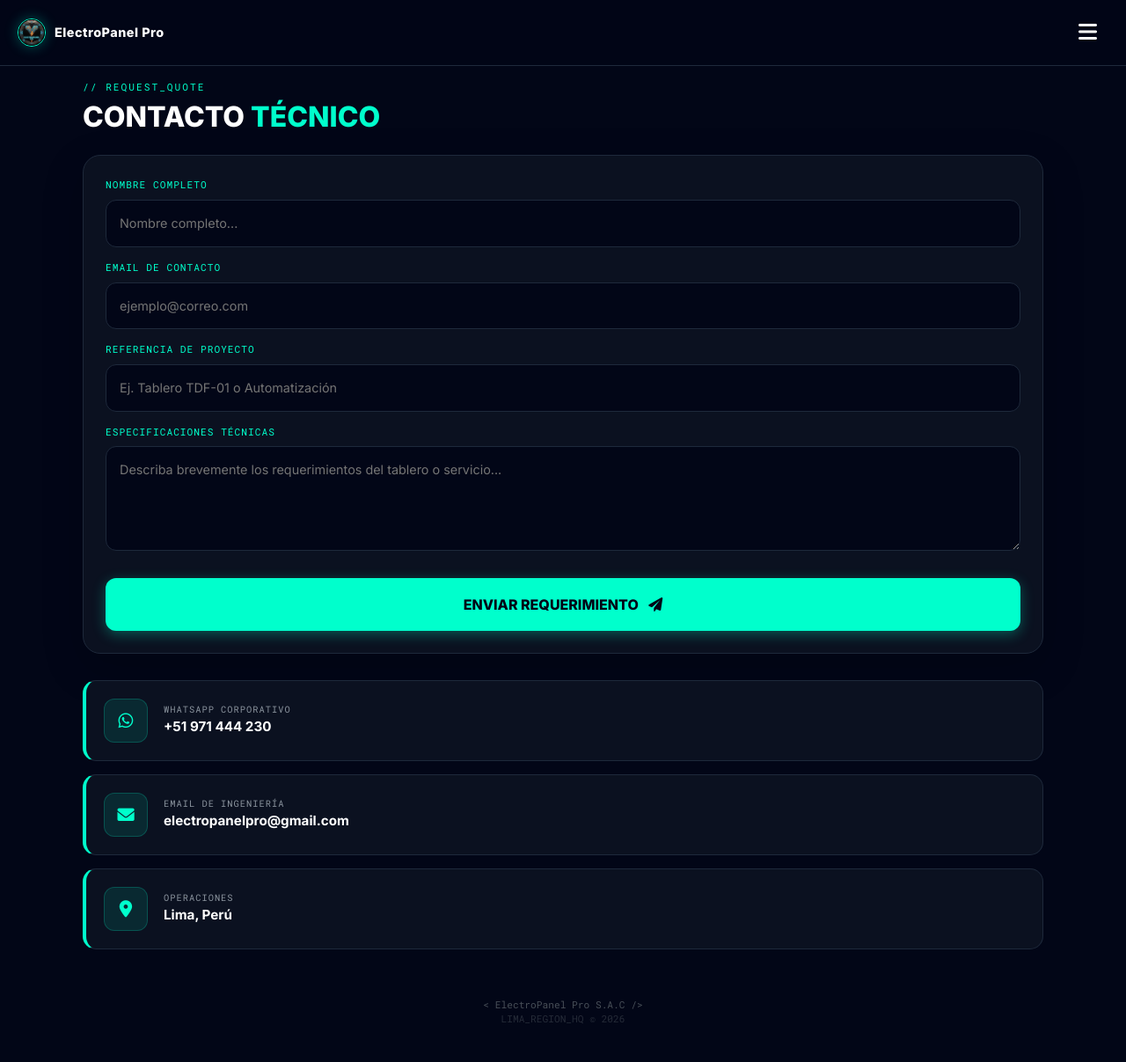
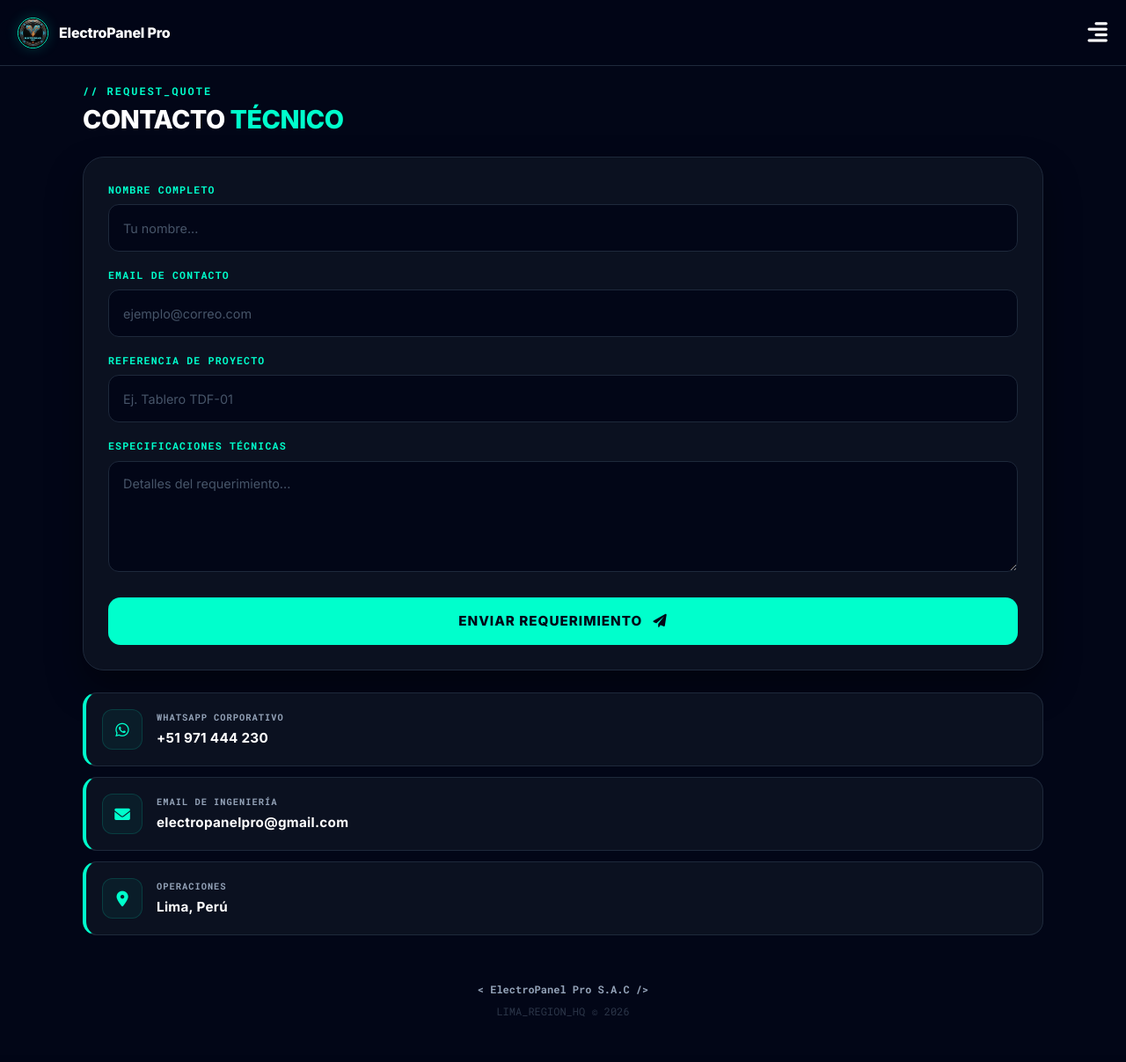
Before and after one commit to electropanelpro-cpu/catalogo-vpanel, a Flask app: template templates/contacto_celular.html in a window 1280 px wide. Shown: the whole page at 88% size. After the commit the page ends 1155 px from the top, so only its background shows below. Run offline with Flask 3, Linux system fonts and the light colour scheme; the template is opened without the code that fills it, so the values that code supplies are empty.

Commit message:
mejorando

```diff
--- a/templates/contacto_celular.html
+++ b/templates/contacto_celular.html
@@ -3,147 +3,160 @@
 <head>
     <meta charset="UTF-8">
     <meta name="viewport" content="width=device-width, initial-scale=1.0, maximum-scale=1.0, user-scalable=no">
-    <title>Contacto | V-Panel Pro</title>
-    <link href="https://fonts.googleapis.com/css2?family=Inter:wght@400;600;700;800&family=Roboto+Mono&display=swap" rel="stylesheet">
+    <title>Contacto | ElectroPanel Pro</title>
+    <link href="https://fonts.googleapis.com/css2?family=Inter:wght@400;500;600;700;800&family=Roboto+Mono:wght@400;500;700&display=swap" rel="stylesheet">
     <link href="https://cdn.jsdelivr.net/npm/bootstrap@5.3.0/dist/css/bootstrap.min.css" rel="stylesheet">
     <link rel="stylesheet" href="https://cdnjs.cloudflare.com/ajax/libs/font-awesome/6.0.0/css/all.min.css">
 
     <style>
         :root {
-            --bg-dark: #020617; /* Azul Noche unificado */
+            --bg-dark: #020617;
             --card-bg: #0b1120;
             --border-color: #1e293b;
-            --accent-blue: #00ffcc; /* Cian Eléctrico */
-            --accent-green: #00ffcc;
+            --accent-blue: #00ffcc;
+            --text-gray: #94a3b8;
         }
 
         body {
             background-color: var(--bg-dark);
-            color: #c9d1d9;
+            color: #f8fafc;
             font-family: 'Inter', sans-serif;
-            padding-top: 85px;
+            padding-top: 90px;
+            -webkit-font-smoothing: antialiased;
+            -moz-osx-font-smoothing: grayscale;
         }
 
         /* --- NAVBAR --- */
         .navbar-mobile {
             position: fixed; top: 0; left: 0; width: 100%; height: 75px;
-            background: rgba(2, 6, 23, 0.95); backdrop-filter: blur(10px);
+            background: rgba(2, 6, 23, 0.9); backdrop-filter: blur(12px);
             border-bottom: 1px solid var(--border-color);
             display: flex; align-items: center; justify-content: space-between;
             padding: 0 20px; z-index: 1000;
         }
 
         .navbar-logo-small {
-            height: 32px; width: 32px;
+            height: 35px; width: 35px;
             border-radius: 50%;
             border: 1.5px solid var(--accent-blue);
-            box-shadow: 0 0 15px rgba(0, 255, 204, 0.3);
+            box-shadow: 0 0 15px rgba(0, 255, 204, 0.2);
             object-fit: cover;
-            background: var(--bg-dark);
         }
 
         /* --- MENÚ LATERAL --- */
         .menu-overlay {
             position: fixed; top: 0; right: -100%; width: 100%; height: 100%;
             background: rgba(2, 6, 23, 0.98); z-index: 2000;
-            transition: 0.4s cubic-bezier(0.4, 0, 0.2, 1); padding: 30px;
-            border-left: 1px solid var(--border-color);
+            transition: 0.4s cubic-bezier(0.4, 0, 0.2, 1); padding: 40px 30px;
         }
         .menu-overlay.active { right: 0; }
 
-        .menu-links { display: flex; flex-direction: column; gap: 15px; margin-top: 50px; }
+        .menu-links { display: flex; flex-direction: column; gap: 12px; margin-top: 40px; }
 
         .menu-item-btn {
             background: var(--card-bg); border: 1px solid var(--border-color);
-            border-radius: 12px; padding: 18px; color: white;
+            border-radius: 14px; padding: 16px 20px; color: white;
             text-decoration: none; display: flex; align-items: center; gap: 15px;
-            font-weight: 600; transition: 0.3s;
+            font-weight: 500; font-size: 1.05rem; transition: 0.2s;
         }
-        .menu-item-btn i { color: var(--accent-blue); width: 25px; }
+        .menu-item-btn i { color: var(--accent-blue); font-size: 1.1rem; width: 24px; text-align: center; }
 
         .menu-item-btn.active {
-            border-color: var(--accent-green) !important;
-            background: rgba(0, 255, 204, 0.05);
-            box-shadow: 0 0 15px rgba(0, 255, 204, 0.1);
+            border-color: var(--accent-blue) !important;
+            background: rgba(0, 255, 204, 0.08);
+            font-weight: 700;
         }
 
-        /* --- FORMULARIO INDUSTRIAL --- */
+        /* --- FORMULARIO --- */
         .form-section {
             background: var(--card-bg);
             border: 1px solid var(--border-color);
-            border-radius: 20px;
-            padding: 25px;
-            margin-bottom: 30px;
+            border-radius: 24px;
+            padding: 28px;
+            margin-bottom: 25px;
+            box-shadow: 0 20px 40px rgba(0,0,0,0.4);
         }
 
         .form-label-custom {
-            color: var(--accent-blue); font-family: 'Roboto Mono', monospace;
-            font-size: 0.7rem; text-transform: uppercase; margin-bottom: 8px; display: block;
-            letter-spacing: 1px;
+            color: var(--accent-blue);
+            font-family: 'Roboto Mono', monospace;
+            font-size: 0.72rem;
+            font-weight: 700;
+            text-transform: uppercase;
+            margin-bottom: 8px;
+            display: block;
+            letter-spacing: 1.2px;
         }
 
         .form-control-custom {
-            width: 100%; background: #020617; border: 1px solid var(--border-color);
-            border-radius: 12px; padding: 15px; color: white; margin-bottom: 15px; font-size: 0.9rem;
-            transition: 0.3s;
+            width: 100%;
+            background: #020617;
+            border: 1px solid var(--border-color);
+            border-radius: 12px;
+            padding: 14px 16px;
+            color: white;
+            margin-bottom: 18px;
+            font-size: 1rem; /* Evita zoom automático en iOS */
+            transition: 0.3s ease;
         }
 
+        .form-control-custom::placeholder { color: #475569; font-size: 0.9rem; }
+
         .form-control-custom:focus {
-            border-color: var(--accent-green);
+            border-color: var(--accent-blue);
             outline: none;
-            box-shadow: 0 0 10px rgba(0, 255, 204, 0.1);
+            box-shadow: 0 0 0 3px rgba(0, 255, 204, 0.1);
         }
 
         .btn-submit {
-            width: 100%; background: var(--accent-green); color: #020617; border: none;
-            padding: 18px; border-radius: 12px; font-weight: 800; text-transform: uppercase;
-            box-shadow: 0 4px 15px rgba(0, 255, 204, 0.3);
-            transition: 0.3s; margin-top: 10px;
+            width: 100%; background: var(--accent-blue); color: #020617; border: none;
+            padding: 16px; border-radius: 14px; font-weight: 800; font-size: 0.95rem;
+            text-transform: uppercase; letter-spacing: 1px;
+            transition: 0.3s; margin-top: 5px;
         }
-        .btn-submit:active { transform: scale(0.98); }
 
-        /* --- TARJETAS DE INFO UNIFICADAS --- */
+        /* --- INFO CARDS --- */
         .info-card-center {
             background: var(--card-bg);
             border: 1px solid var(--border-color);
             border-left: 4px solid var(--accent-blue);
-            border-radius: 15px;
-            padding: 20px;
-            margin-bottom: 15px;
+            border-radius: 16px;
+            padding: 18px;
+            margin-bottom: 12px;
             display: flex;
             align-items: center;
-            gap: 18px;
+            gap: 16px;
         }
 
         .icon-circle {
-            width: 50px; height: 50px;
-            background: rgba(0, 255, 204, 0.1);
+            width: 46px; height: 46px;
+            background: rgba(0, 255, 204, 0.05);
             border-radius: 12px; display: flex; align-items: center; justify-content: center;
-            font-size: 1.2rem; color: var(--accent-blue);
-            border: 1px solid rgba(0, 255, 204, 0.2);
+            font-size: 1.1rem; color: var(--accent-blue);
+            border: 1px solid rgba(0, 255, 204, 0.15);
             flex-shrink: 0;
         }
 
-        .info-label { color: #8b949e; font-size: 0.65rem; text-transform: uppercase; letter-spacing: 1px; display: block; font-family: 'Roboto Mono'; }
-        .info-value { color: white; font-weight: 700; font-size: 0.95rem; display: block; }
+        .info-label { color: var(--text-gray); font-size: 0.65rem; font-weight: 600; text-transform: uppercase; letter-spacing: 1px; font-family: 'Roboto Mono'; margin-bottom: 2px; display: block;}
+        .info-value { color: white; font-weight: 700; font-size: 0.95rem; letter-spacing: 0.3px; }
 
-        footer { padding: 40px 20px; font-family: 'Roboto Mono', monospace; font-size: 0.7rem; text-align: center; color: #484f58; }
+        footer { padding: 40px 20px; font-family: 'Roboto Mono', monospace; font-size: 0.75rem; text-align: center; color: #475569; line-height: 1.6; }
     </style>
 </head>
 <body>
 
     <nav class="navbar-mobile">
-        <div style="display: flex; align-items: center; gap: 10px;">
+        <div style="display: flex; align-items: center; gap: 12px;">
             <img src="{{ url_for('static', filename='img/logo_vpanel.png') }}" class="navbar-logo-small">
-            <span style="color: white; font-weight: 800; font-size: 0.9rem; letter-spacing: 0.5px;">ElectroPanel Pro</span>
+            <span style="color: white; font-weight: 800; font-size: 1rem; letter-spacing: -0.2px;">ElectroPanel Pro</span>
         </div>
-        <button id="openMenu" class="btn text-white" style="font-size: 1.5rem;"><i class="fas fa-bars"></i></button>
+        <button id="openMenu" class="btn text-white p-0" style="font-size: 1.6rem;"><i class="fas fa-align-right"></i></button>
     </nav>
 
     <div class="menu-overlay" id="menuOverlay">
         <div class="d-flex justify-content-between align-items-center">
-            <span style="color: var(--accent-blue); font-family: 'Roboto Mono'; font-size: 0.8rem;">// CONTACT_SYSTEM</span>
-            <button id="closeMenu" class="btn text-white" style="font-size: 1.5rem;"><i class="fas fa-times"></i></button>
+            <span style="color: var(--accent-blue); font-family: 'Roboto Mono'; font-size: 0.85rem; font-weight: 700;">// MENU_SYSTEM</span>
+            <button id="closeMenu" class="btn text-white p-0" style="font-size: 1.8rem;"><i class="fas fa-times"></i></button>
         </div>
 
         <div class="menu-links">
@@ -157,23 +170,23 @@
 
     <div class="container px-4">
         <div class="mb-4">
-            <span style="font-family: 'Roboto Mono'; color: var(--accent-blue); font-size: 0.7rem; letter-spacing: 2px;">// REQUEST_QUOTE</span>
-            <h2 style="font-weight: 800; color: white; margin-top: 5px;">CONTACTO <span style="color: var(--accent-green);">TÉCNICO</span></h2>
+            <span style="font-family: 'Roboto Mono'; color: var(--accent-blue); font-size: 0.75rem; font-weight: 600; letter-spacing: 2px;">// REQUEST_QUOTE</span>
+            <h2 style="font-weight: 800; color: white; margin-top: 5px; font-size: 1.8rem; letter-spacing: -0.5px;">CONTACTO <span style="color: var(--accent-blue);">TÉCNICO</span></h2>
         </div>
 
-        <div class="form-section shadow-lg">
+        <div class="form-section">
             <form action="/contacto" method="POST">
                 <label class="form-label-custom">Nombre Completo</label>
-                <input type="text" class="form-control-custom" name="nombre" placeholder="Nombre completo..." required>
+                <input type="text" class="form-control-custom" name="nombre" placeholder="Tu nombre..." required>
 
                 <label class="form-label-custom">Email de Contacto</label>
                 <input type="email" class="form-control-custom" name="email" placeholder="ejemplo@correo.com" required>
 
                 <label class="form-label-custom">Referencia de Proyecto</label>
-                <input type="text" class="form-control-custom" name="asunto" placeholder="Ej. Tablero TDF-01 o Automatización">
+                <input type="text" class="form-control-custom" name="asunto" placeholder="Ej. Tablero TDF-01">
 
                 <label class="form-label-custom">Especificaciones Técnicas</label>
-                <textarea class="form-control-custom" name="mensaje" rows="4" placeholder="Describa brevemente los requerimientos del tablero o servicio..."></textarea>
+                <textarea class="form-control-custom" name="mensaje" rows="4" placeholder="Detalles del requerimiento..."></textarea>
 
                 <button type="submit" class="btn-submit">ENVIAR REQUERIMIENTO <i class="fas fa-paper-plane ms-2"></i></button>
             </form>
@@ -205,8 +218,8 @@
     </div>
 
     <footer>
-        &lt; ElectroPanel Pro S.A.C /&gt;<br>
-        <span style="opacity: 0.5;">LIMA_REGION_HQ © 2026</span>
+        <div style="margin-bottom: 5px; color: #94a3b8; font-weight: 700;">&lt; ElectroPanel Pro S.A.C /&gt;</div>
+        <span style="opacity: 0.6;">LIMA_REGION_HQ © 2026</span>
     </footer>
 
     <script>
```
Also changed, not shown: templates/contacto.html (+14 -14 lines), templates/soporte.html (+21 -16 lines).
